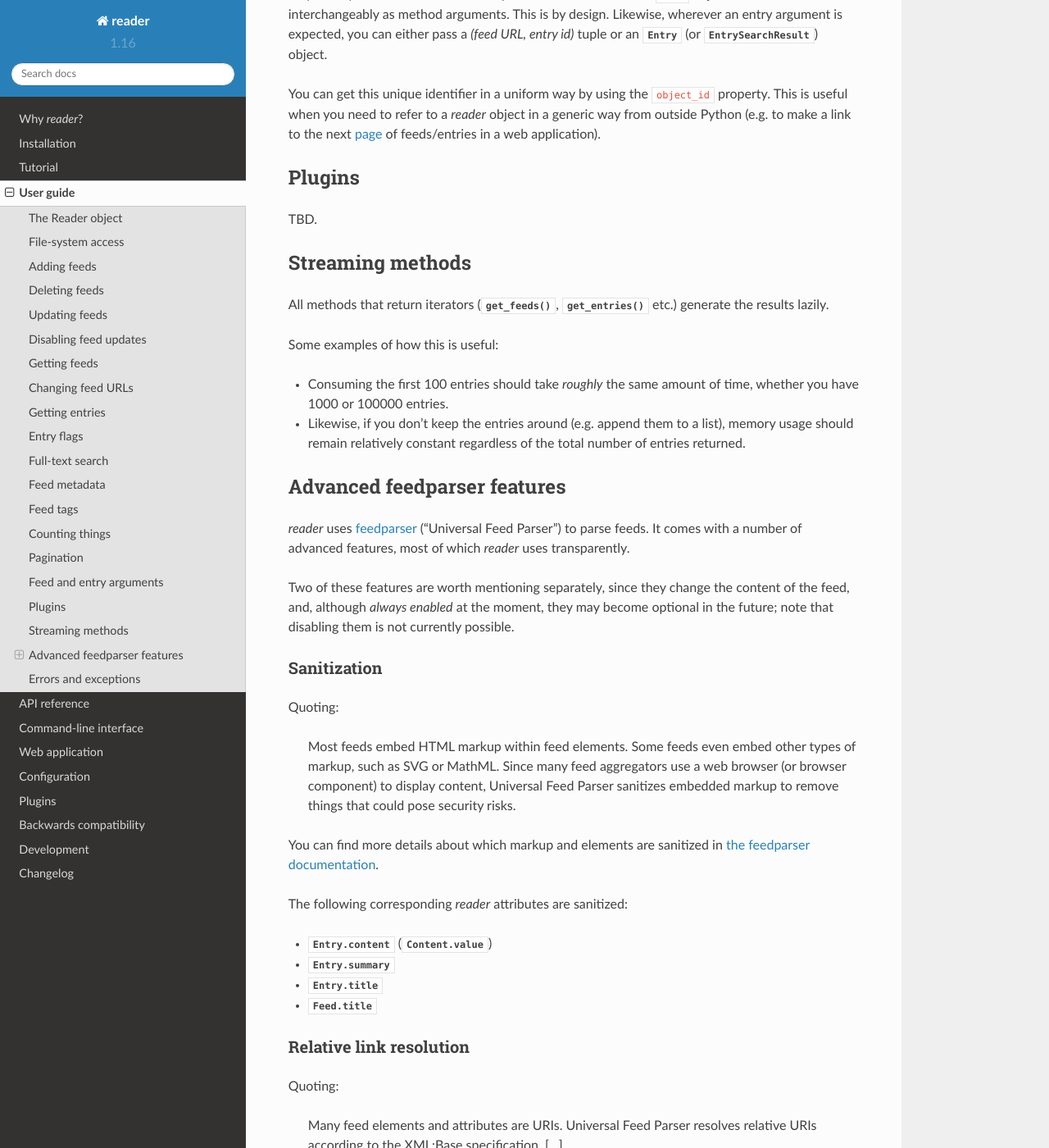
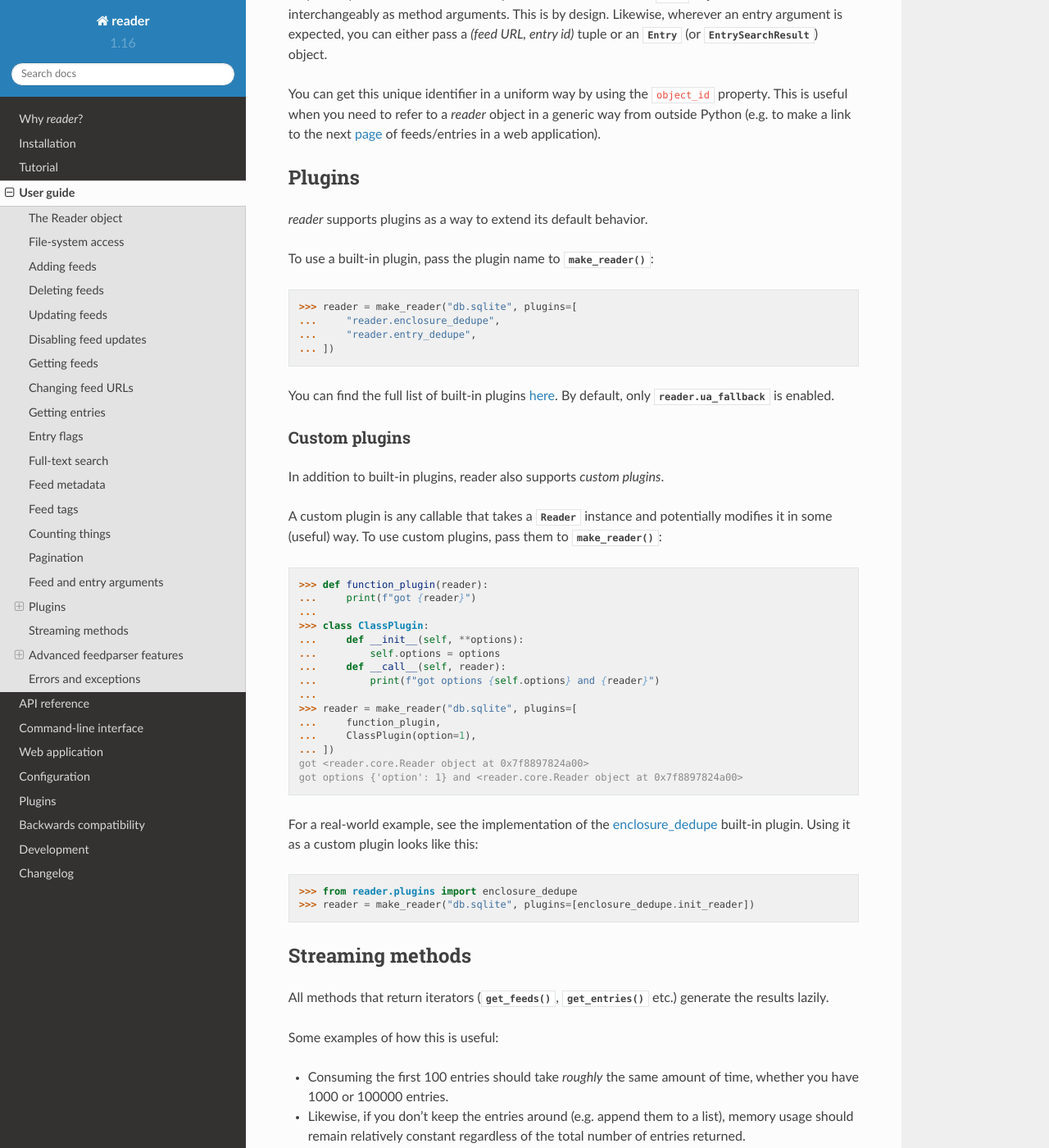
Before and after one commit to Alcides1123/reader, a Sphinx documentation site: the page built from docs/guide.rst, in a window 1280 px wide and 1400 px high, scrolled down 8311 px. Shown: the whole window at 82% size. Built offline with Sphinx 7.4.7 and the Read the Docs theme 2.0.0, drawn with Linux system fonts in a browser that asks for light colours.

Commit message:
Plugins user guide section.
For #229.

```diff
--- a/docs/guide.rst
+++ b/docs/guide.rst
@@ -480,12 +480,58 @@ from outside Python (e.g. to make a link to the next :ref:`page <pagination>`
 of feeds/entries in a web application).
 
 
+
 .. _plugins:
 
 Plugins
 -------
 
-TBD.
+*reader* supports plugins as a way to extend its default behavior.
+
+To use a built-in plugin, pass the plugin name to :func:`make_reader`::
+
+    >>> reader = make_reader("db.sqlite", plugins=[
+    ...     "reader.enclosure_dedupe",
+    ...     "reader.entry_dedupe",
+    ... ])
+
+
+You can find the full list of built-in plugins :ref:`here <built-in plugins>`.
+By default, only :mod:`reader.ua_fallback <reader.plugins.ua_fallback>` is enabled.
+
+
+Custom plugins
+~~~~~~~~~~~~~~
+
+In addition to built-in plugins, reader also supports *custom plugins*.
+
+A custom plugin is any callable that takes a :class:`Reader` instance
+and potentially modifies it in some (useful) way.
+To use custom plugins, pass them to :func:`make_reader`::
+
+    >>> def function_plugin(reader):
+    ...     print(f"got {reader}")
+    ...
+    >>> class ClassPlugin:
+    ...     def __init__(self, **options):
+    ...         self.options = options
+    ...     def __call__(self, reader):
+    ...         print(f"got options {self.options} and {reader}")
+    ...
+    >>> reader = make_reader("db.sqlite", plugins=[
+    ...     function_plugin,
+    ...     ClassPlugin(option=1),
+    ... ])
+    got <reader.core.Reader object at 0x7f8897824a00>
+    got options {'option': 1} and <reader.core.Reader object at 0x7f8897824a00>
+
+
+For a real-world example, see the implementation of the
+:gh:`enclosure_dedupe <src/reader/plugins/enclosure_dedupe.py>`
+built-in plugin. Using it as a custom plugin looks like this::
+
+    >>> from reader.plugins import enclosure_dedupe
+    >>> reader = make_reader("db.sqlite", plugins=[enclosure_dedupe.init_reader])
 
 
 
--- a/docs/plugins.rst
+++ b/docs/plugins.rst
@@ -5,6 +5,8 @@ Plugins
 .. module:: reader
   :noindex:
 
+
+.. _built-in plugins:
 
 Built-in plugins
 ----------------
```
